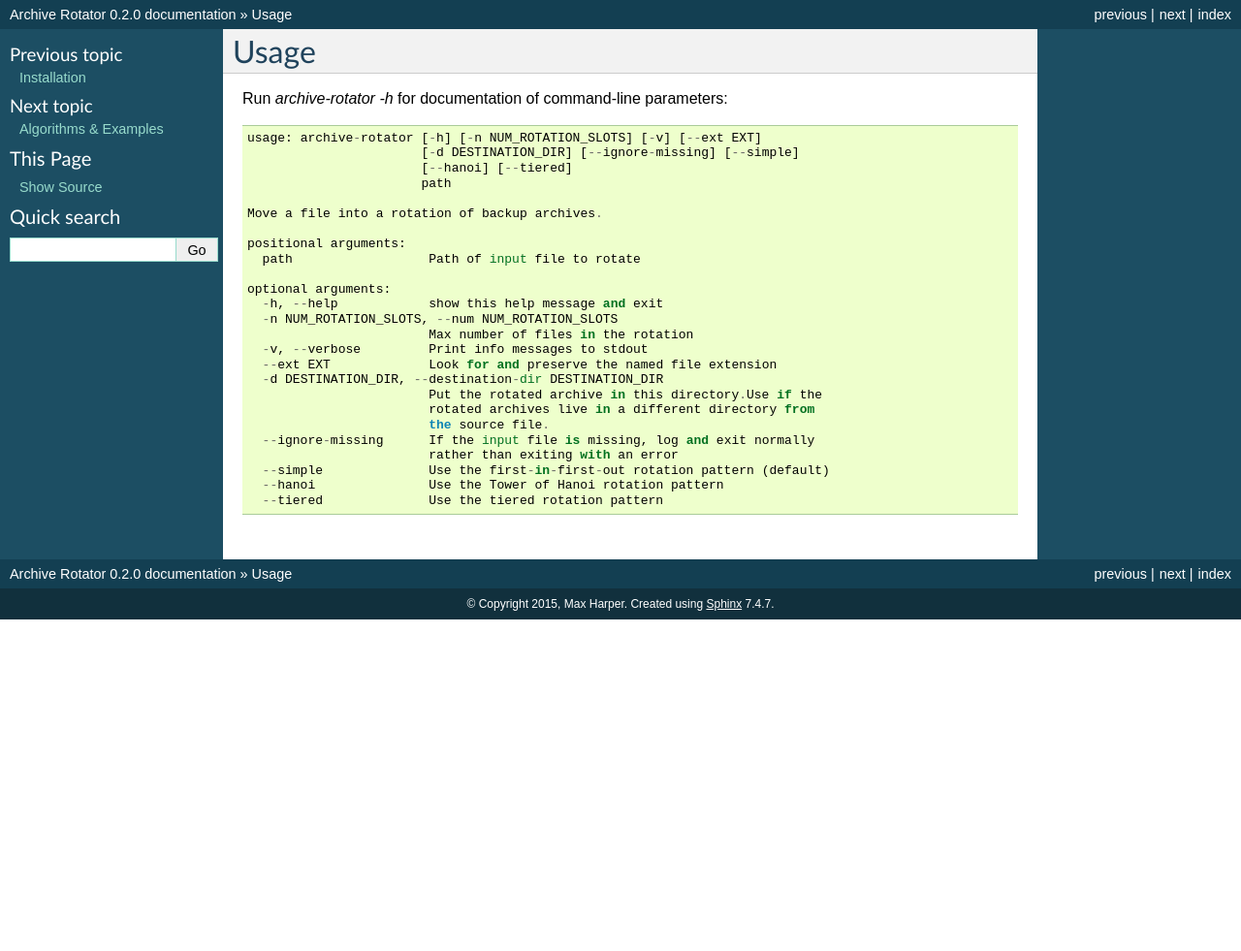
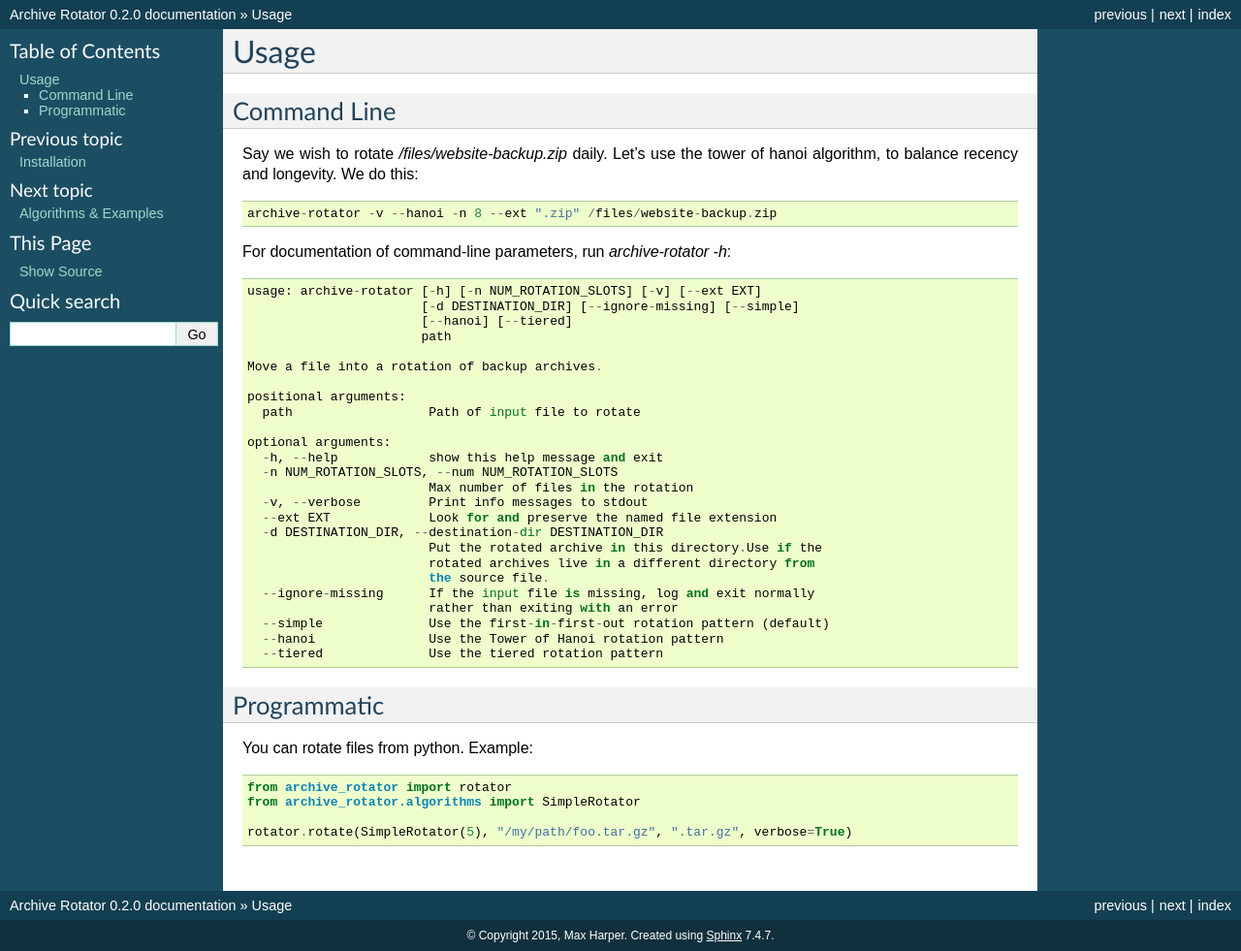
Before and after one commit to maxharp3r/archive-rotator, a Sphinx documentation site: the page built from docs/usage.rst, in a window 1280 px wide. Shown: the whole page at 97% size. Built offline with Sphinx 7.4.7, drawn with Linux system fonts in a browser that asks for light colours; before the commit the page ends 900 px from its top, so only the background shows below that.

Commit message:
improve and document the programmatic access

```diff
--- a/docs/usage.rst
+++ b/docs/usage.rst
@@ -1,9 +1,18 @@
-========
+=====
 Usage
-========
+=====
 
-Run `archive-rotator -h` for documentation of command-line parameters:
-::
+Command Line
+------------
+
+Say we wish to rotate `/files/website-backup.zip` daily.
+Let's use the tower of hanoi algorithm, to balance recency and longevity.
+We do this::
+
+    archive-rotator -v --hanoi -n 8 --ext ".zip" /files/website-backup.zip
+
+
+For documentation of command-line parameters, run `archive-rotator -h`::
 
     usage: archive-rotator [-h] [-n NUM_ROTATION_SLOTS] [-v] [--ext EXT]
                            [-d DESTINATION_DIR] [--ignore-missing] [--simple]
@@ -30,3 +39,14 @@ Run `archive-rotator -h` for documentation of command-line parameters:
       --simple              Use the first-in-first-out rotation pattern (default)
       --hanoi               Use the Tower of Hanoi rotation pattern
       --tiered              Use the tiered rotation pattern
+
+
+Programmatic
+------------
+
+You can rotate files from python. Example::
+
+    from archive_rotator import rotator
+    from archive_rotator.algorithms import SimpleRotator
+
+    rotator.rotate(SimpleRotator(5), "/my/path/foo.tar.gz", ".tar.gz", verbose=True)
```
Also changed, not shown: HISTORY.rst (+4 -3 lines), OVERVIEW.rst (deleted, +0 -32 lines), docs/overview.rst (+33 -1 lines), 3 other files.
